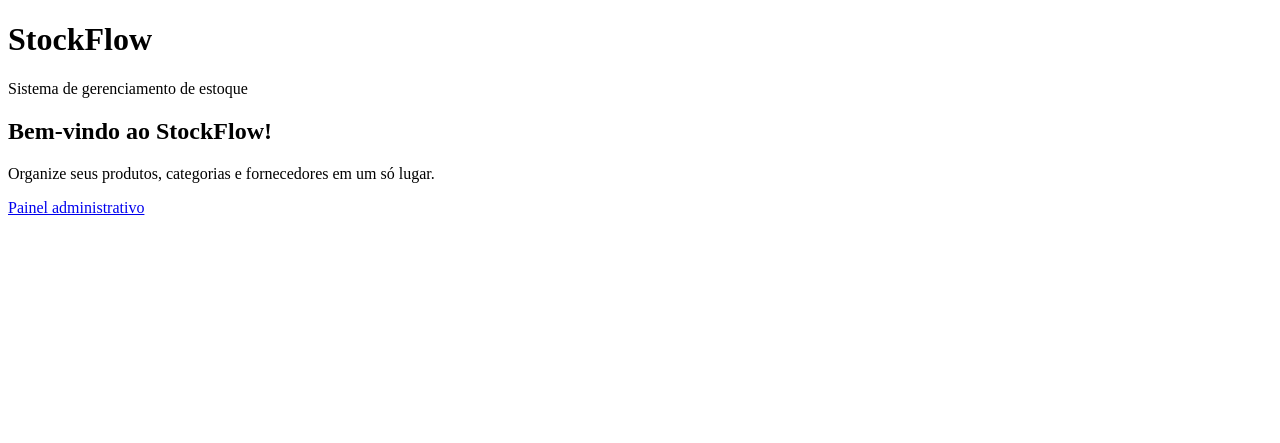
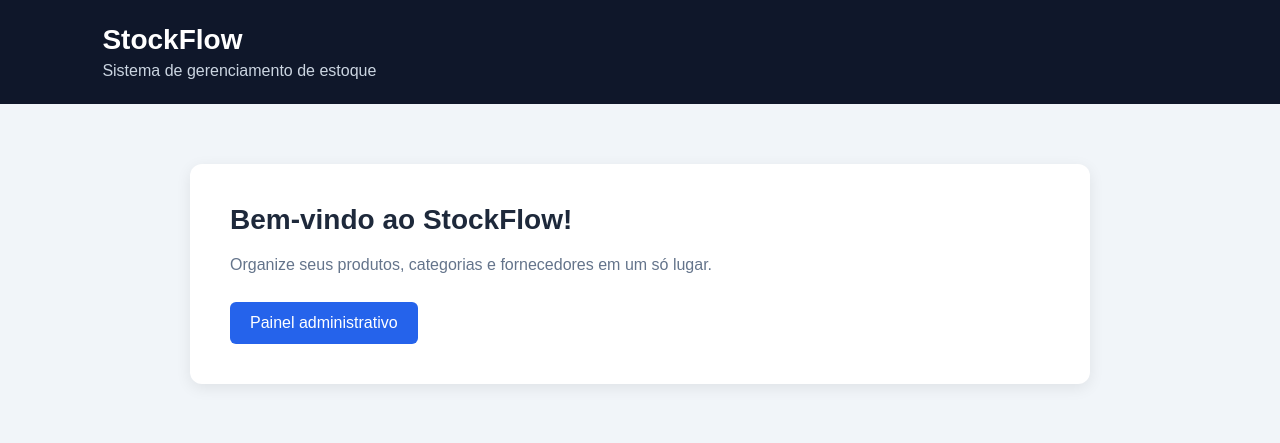
Before and after one commit to DeyzonMuriel/StockFlow, a Django app: page / in a window 1280 px wide. Shown: the top 443 px of the page. Run offline with Django 5.2, Linux system fonts and the light colour scheme.

Commit message:
feat: css linkado e adicionado

```diff
--- /dev/null
+++ b/estoque/static/estoque/style.css
@@ -0,0 +1,70 @@
+* {
+    margin: 0;
+    padding: 0;
+    box-sizing: border-box;
+}
+
+body {
+    font-family: Arial, sans-serif;
+    background-color: #f1f5f9;
+    color: #1e293b;
+}
+
+header {
+    background-color: #0f172a;
+    color: white;
+    padding: 24px 8%;
+}
+
+header h1 {
+    font-size: 28px;
+    margin-bottom: 6px;
+}
+
+header p {
+    color: #cbd5e1;
+}
+
+main {
+    max-width: 900px;
+    margin: 60px auto;
+    padding: 40px;
+    background-color: white;
+    border-radius: 12px;
+    box-shadow: 0 4px 15px rgba(0, 0, 0, 0.08);
+}
+
+main h2 {
+    font-size: 28px;
+    margin-bottom: 16px;
+}
+
+main p {
+    color: #64748b;
+    line-height: 1.6;
+    margin-bottom: 24px;
+}
+
+nav a {
+    display: inline-block;
+    background-color: #2563eb;
+    color: white;
+    padding: 12px 20px;
+    border-radius: 6px;
+    text-decoration: none;
+}
+
+nav a:hover {
+    background-color: #1d4ed8;
+}
+
+@media (max-width: 600px) {
+    main {
+        margin: 24px 16px;
+        padding: 24px;
+    }
+
+    main h2 {
+        font-size: 23px;
+    }
+}
--- a/estoque/templates/estoque/inicio.html
+++ b/estoque/templates/estoque/inicio.html
@@ -1,9 +1,11 @@
+{% load static %}
 <!DOCTYPE html>
 <html lang="pt-br">
 <head>
     <meta charset="UTF-8">
     <meta name="viewport" content="width=device-width, initial-scale=1.0">
     <title>StockFlow | Início</title>
+    <link rel="stylesheet" href="{% static 'estoque/style.css' %}">
 </head>
 <body>
     <header>
```
